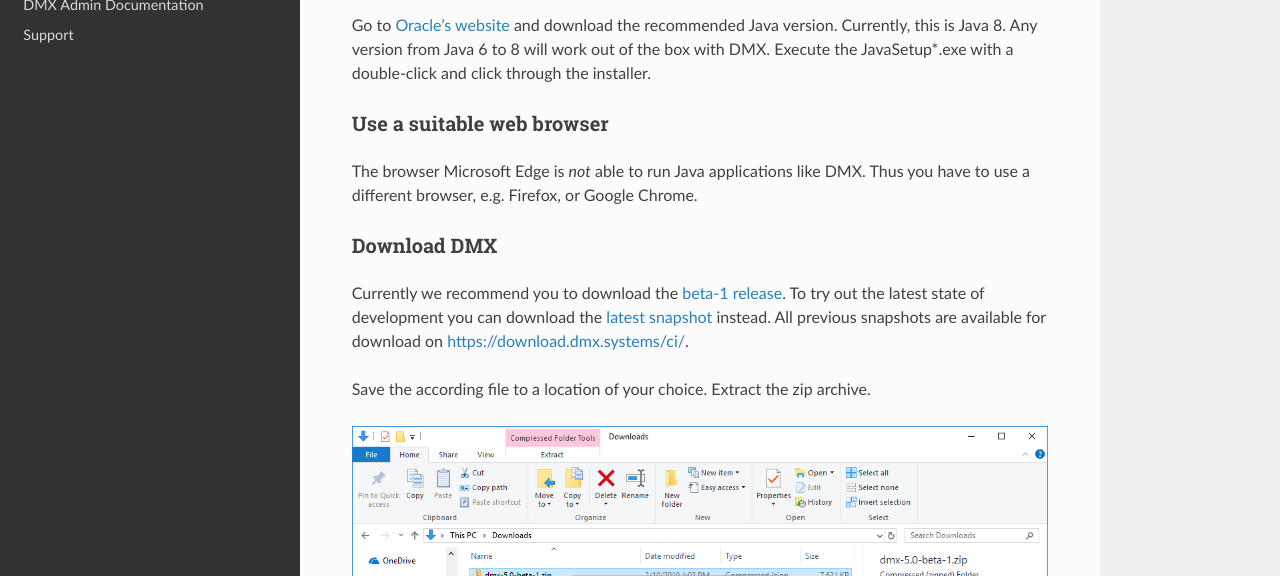
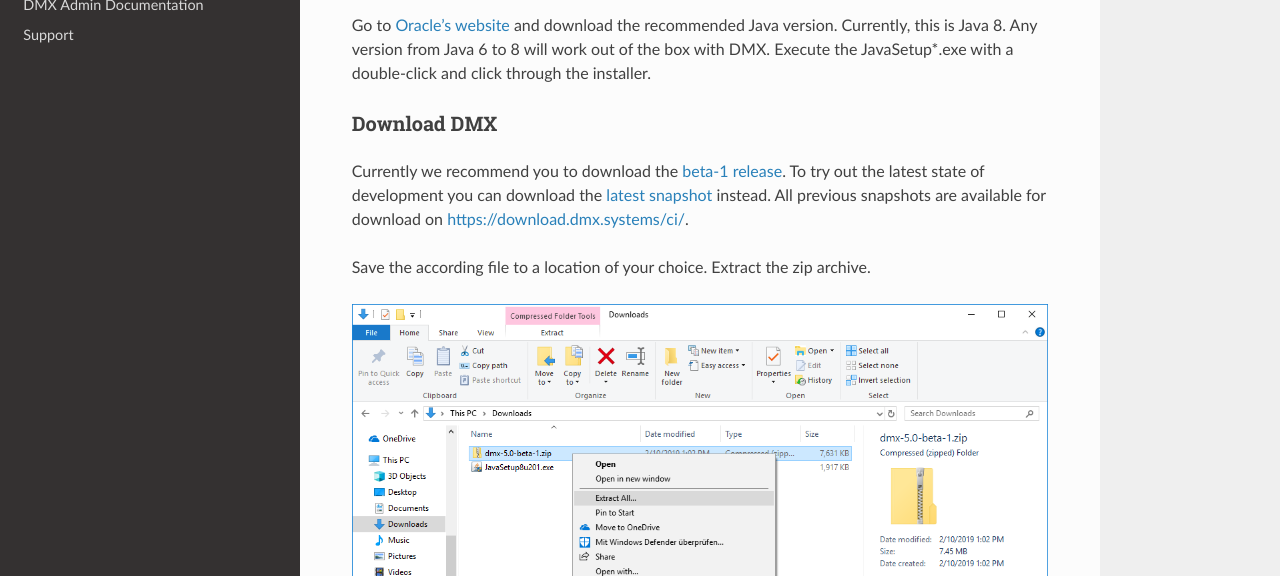
Before and after one commit to dmx-systems/dmx-documentation, a Sphinx documentation site: the page built from docs/install.rst, in a window 1280 px wide and 900 px high, cut to the strip 324-900 px from the top of the window. Built offline with Sphinx 7.4.7 and the Read the Docs theme 2.0.0, drawn with Linux system fonts in a browser that asks for light colours.

Commit message:
Deleted section about browsers

```diff
--- a/docs/install.rst
+++ b/docs/install.rst
@@ -20,12 +20,6 @@
 Currently, this is Java 8.
 Any version from Java 6 to 8 will work out of the box with DMX.
 Execute the JavaSetup*.exe with a double-click and click through the installer.
-
-Use a suitable web browser
-==========================
-
-The browser Microsoft Edge is *not* able to run Java applications like DMX.
-Thus you have to use a different browser, e.g. Firefox, or Google Chrome.
 
 Download DMX
 ============
```
